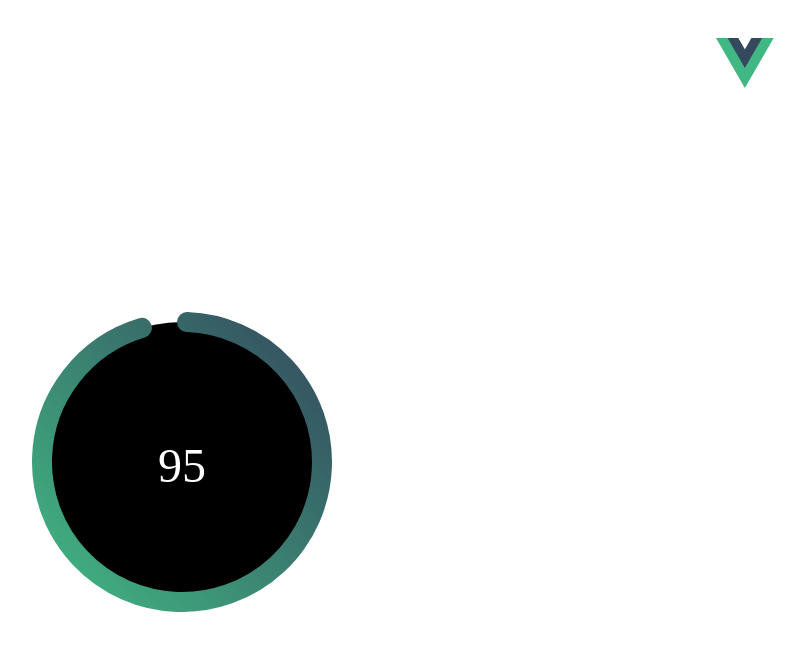
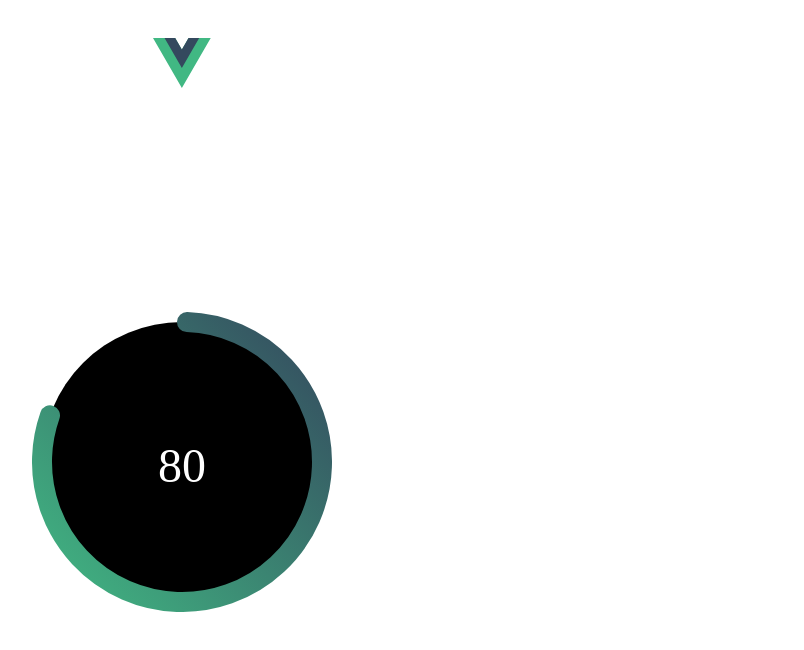
Before and after one commit to iO-TUe/Vue, a Vue app: page / in a window 1280 px wide. Shown: the top 650 px of the page, without its empty margins (458-1262 px from the left). Built offline with nearby package versions, Linux system fonts and the light colour scheme; the HTML template or start-up script is replaced by a standard one.

Commit message:
No logs + left logo

```diff
--- a/src/App.vue
+++ b/src/App.vue
@@ -2,15 +2,15 @@
 import Counter from './components/Counter.vue'
 import Header from './components/header.vue'
 
-console.log("Script: App")
+// console.log("Script: App")
 </script>
 
 <template>
-  {{ console.log("Render: App") }}
+  <!-- {{ console.log("Render: App") }} -->
   <div class="App">
     <Header />
     <main class="App-main">
-      <Counter :initialValue="95" />
+      <Counter :initialValue="80" />
     </main>
   </div>
 </template>
--- a/src/components/Button.vue
+++ b/src/components/Button.vue
@@ -1,10 +1,10 @@
 <script setup lang="ts">
 const { disabled, fn, sign } = defineProps<{ disabled: boolean, fn: Function, sign: string }>()
-console.log(`Script: "${sign}" button`)
+// console.log(`Script: "${sign}" button`)
 </script>
 
 <template>
-    {{ console.log(`Render: "${sign}" Button`) }}
+    <!-- {{ console.log(`Render: "${sign}" Button`) }} -->
     <button class="button" :disabled="disabled" @click="fn()" :aria-label="sign">
         {{ sign }}
     </button>
--- a/src/components/Counter.vue
+++ b/src/components/Counter.vue
@@ -15,7 +15,7 @@ function add() {
     if (count.value < 100) count.value++
 }
 
-console.log('Script: Counter')
+// console.log('Script: Counter')
 
 async function celebrate() {
     const defaults = {
@@ -71,7 +71,7 @@ async function celebrate() {
 </script>
 
 <template>
-    {{ console.log("Render: Counter") }}
+    <!-- {{ console.log("Render: Counter") }} -->
     <div class='wrapper'>
         <Buttons :disabled="count === 0" :fn="subtract" sign="-" />
         <Gauge :value="count" :recurse="false" />
--- a/src/components/gauge.vue
+++ b/src/components/gauge.vue
@@ -29,8 +29,8 @@ setTimeout(() => bool.value = props.recurse, 0)
     </div>
 
     <div v-if="bool && props.value < 100" class="recurse">
-        <Gauge :value="props.value" :recurse=true />
-        <Gauge :value="props.value" :recurse=true />
+        <Gauge :value="props.value + 1" :recurse=true />
+        <Gauge :value="props.value + 5" :recurse=true />
     </div>
 </template>
 
--- a/src/components/header.vue
+++ b/src/components/header.vue
@@ -1,9 +1,9 @@
 <script setup lang="ts">
-console.log('Script: Header')
+// console.log('Script: Header')
 </script>
 
 <template>
-    {{ console.log('Render: Header') }}
+    <!-- {{ console.log('Render: Header') }} -->
     <nav class='App-navbar'>
         <svg class="App-logo" xmlns="http://www.w3.org/2000/svg" viewBox="0 0 261.76 226.69">
             <path d="M161.096.001l-30.225 52.351L100.647.001H-.005l130.877 226.688L261.749.001z"
@@ -17,7 +17,6 @@ console.log('Script: Header')
 <style scoped>
 .App-navbar {
     padding: 30px 40px;
-    text-align: right;
     background-color: var(--main-background);
 }
 
```
